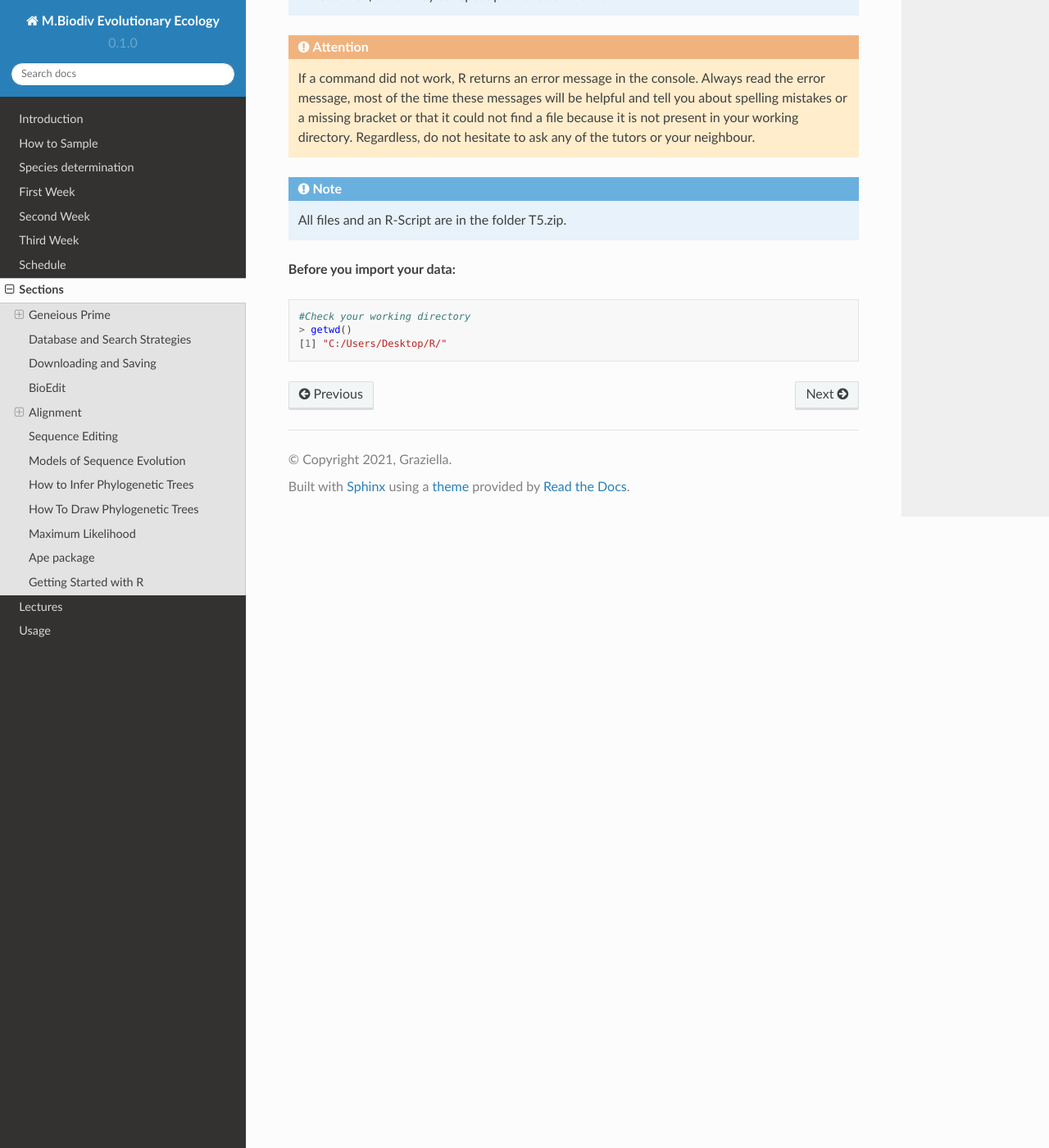
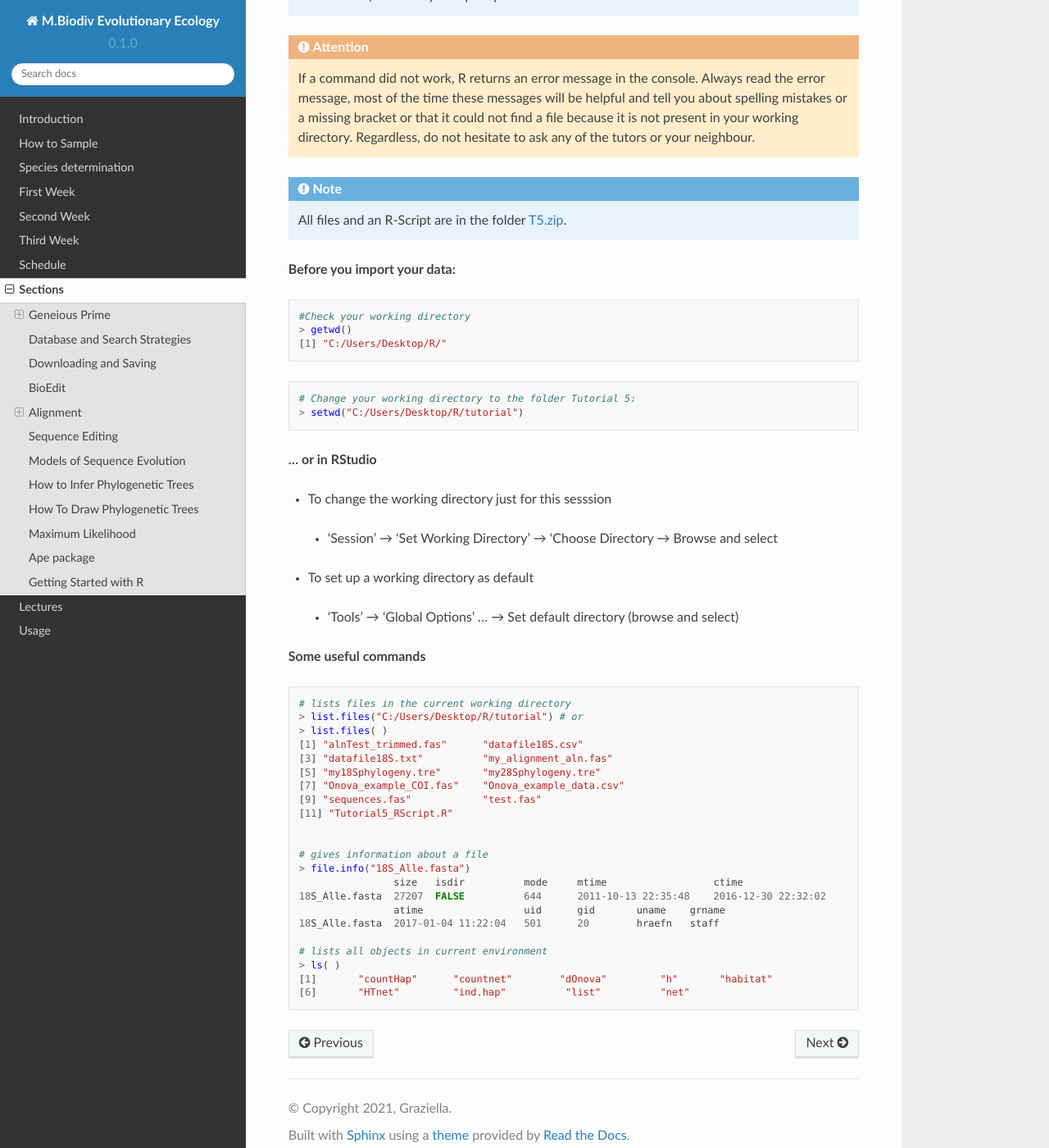
Before and after one commit to bheimbu/evolutionary_ecology, a Sphinx documentation site: the page built from docs/source/section.rst, in a window 1280 px wide and 1400 px high, scrolled down 31991 px. Shown: the whole window at 82% size. Built offline with Sphinx 7.4.7 and the Read the Docs theme 2.0.0, drawn with Linux system fonts in a browser that asks for light colours.

Commit message:
Update section.rst

```diff
--- a/docs/source/section.rst
+++ b/docs/source/section.rst
@@ -643,7 +643,7 @@ All instructions are given for the console (if not specifically indicated otherw
 
 .. note::
 
-  All files and an R-Script are in the folder T5.zip.
+  All files and an R-Script are in the folder `T5.zip <https://owncloud.gwdg.de/index.php/s/png6HlTkiN1FjO5>`_.
 
 **Before you import your data:**
 
@@ -652,3 +652,45 @@ All instructions are given for the console (if not specifically indicated otherw
   #Check your working directory
   > getwd()
   [1] "C:/Users/Desktop/R/"
+
+.. code:: r
+
+  # Change your working directory to the folder Tutorial 5:
+  > setwd("C:/Users/Desktop/R/tutorial")
+
+**… or in RStudio**
+
+- To change the working directory just for this sesssion
+
+ - 'Session' → 'Set Working Directory' → 'Choose Directory → Browse and select
+
+- To set up a working directory as default
+
+ - 'Tools' → 'Global Options' … → Set default directory (browse and select)
+
+**Some useful commands**
+
+.. code:: r
+
+  # lists files in the current working directory
+  > list.files("C:/Users/Desktop/R/tutorial") # or
+  > list.files( )
+  [1] "alnTest_trimmed.fas"      "datafile18S.csv"
+  [3] "datafile18S.txt"          "my_alignment_aln.fas"
+  [5] "my18Sphylogeny.tre"       "my28Sphylogeny.tre"
+  [7] "Onova_example_COI.fas"    "Onova_example_data.csv"
+  [9] "sequences.fas"            "test.fas"
+  [11] "Tutorial5_RScript.R"
+
+
+  # gives information about a file
+  > file.info("18S_Alle.fasta")
+                  size   isdir          mode     mtime                  ctime
+  18S_Alle.fasta  27207  FALSE          644      2011-10-13 22:35:48    2016-12-30 22:32:02
+                  atime                 uid      gid       uname    grname
+  18S_Alle.fasta  2017-01-04 11:22:04   501      20        hraefn   staff
+
+  # lists all objects in current environment
+  > ls( )
+  [1]       "countHap"      "countnet"        "dOnova"         "h"       "habitat"
+  [6]       "HTnet"         "ind.hap"          "list"          "net"
```
